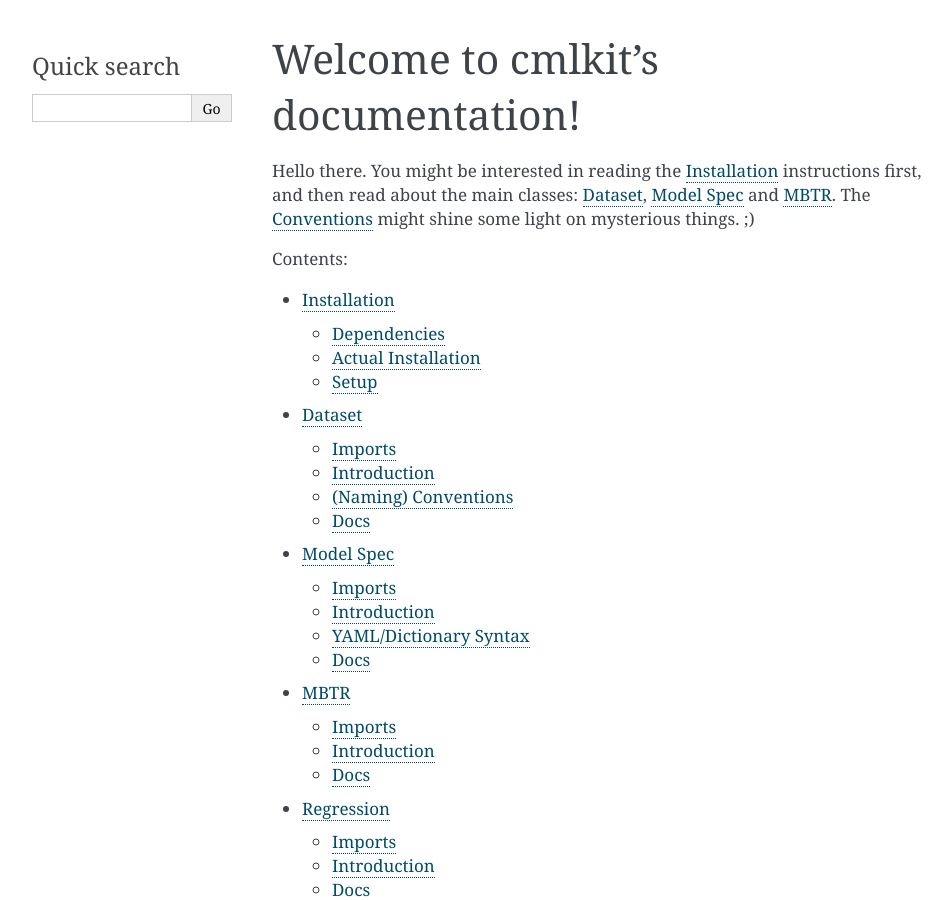
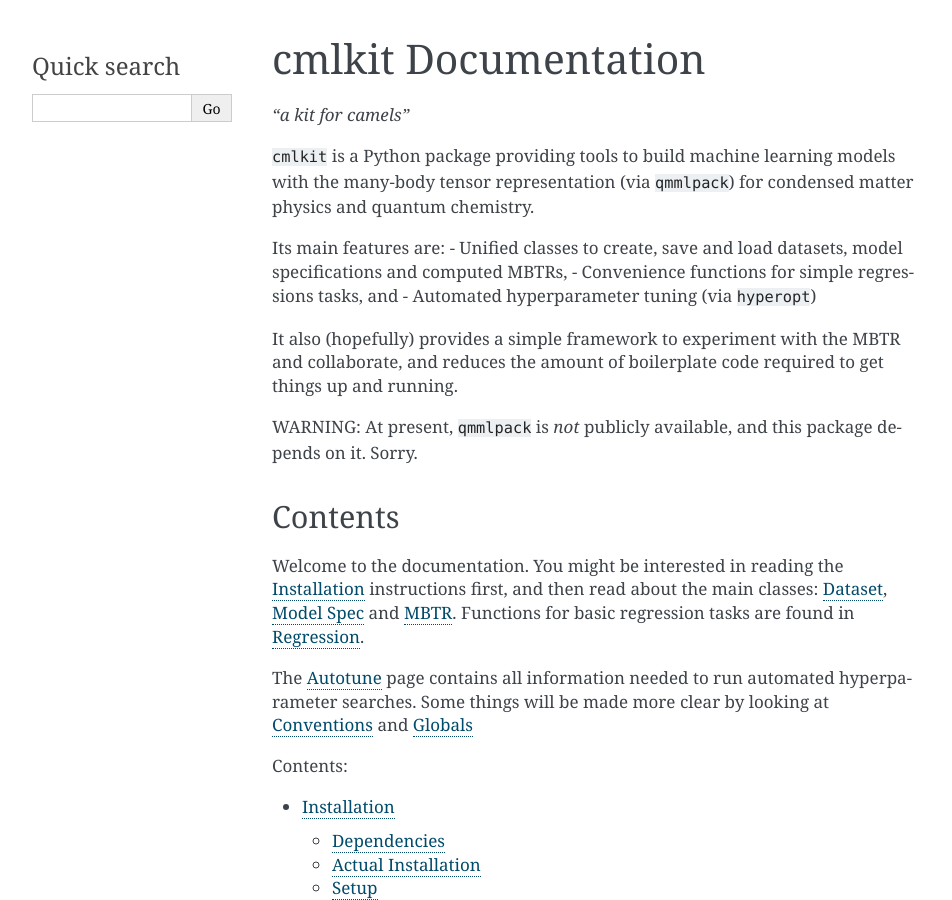
Before and after one commit to sirmarcel/cmlkit, a Sphinx documentation site: the page built from docs/index.rst, in a window 1280 px wide and 900 px high. Shown: the whole window, without its empty margins (148-1100 px from the left). Built offline with Sphinx 7.4.7, drawn with Linux system fonts in a browser that asks for light colours.

Commit message:
Further expand index

```diff
--- a/docs/index.rst
+++ b/docs/index.rst
@@ -3,10 +3,30 @@
    You can adapt this file completely to your liking, but it should at least
    contain the root `toctree` directive.
 
-Welcome to cmlkit's documentation!
-==================================
+********************
+cmlkit Documentation
+********************
 
-Hello there. You might be interested in reading the :doc:`install` instructions first, and then read about the main classes: :doc:`dataset`, :doc:`model_spec` and :doc:`mbtr`. The :doc:`conventions` might shine some light on mysterious things. ;)
+*"a kit for camels"*
+
+``cmlkit`` is a Python package providing tools to build machine learning models with the many-body tensor representation (via ``qmmlpack``) for condensed matter physics and quantum chemistry.
+
+Its main features are:
+- Unified classes to create, save and load datasets, model specifications and computed MBTRs,
+- Convenience functions for simple regressions tasks, and
+- Automated hyperparameter tuning (via ``hyperopt``)
+
+It also (hopefully) provides a simple framework to experiment with the MBTR and collaborate, and reduces the amount of boilerplate code required to get things up and running.
+
+WARNING: At present, ``qmmlpack`` is *not* publicly available, and this package depends on it. Sorry.
+
+Contents
+========
+
+Welcome to the documentation. You might be interested in reading the :doc:`install` instructions first, and then read about the main classes: :doc:`dataset`, :doc:`model_spec` and :doc:`mbtr`. Functions for basic regression tasks are found in :doc:`regression`.
+
+The :doc:`autotune` page contains all information needed to run automated hyperparameter searches. Some things will be made more clear by looking at :doc:`conventions` and :doc:`globals`
+
 
 .. toctree::
    :maxdepth: 2
```
